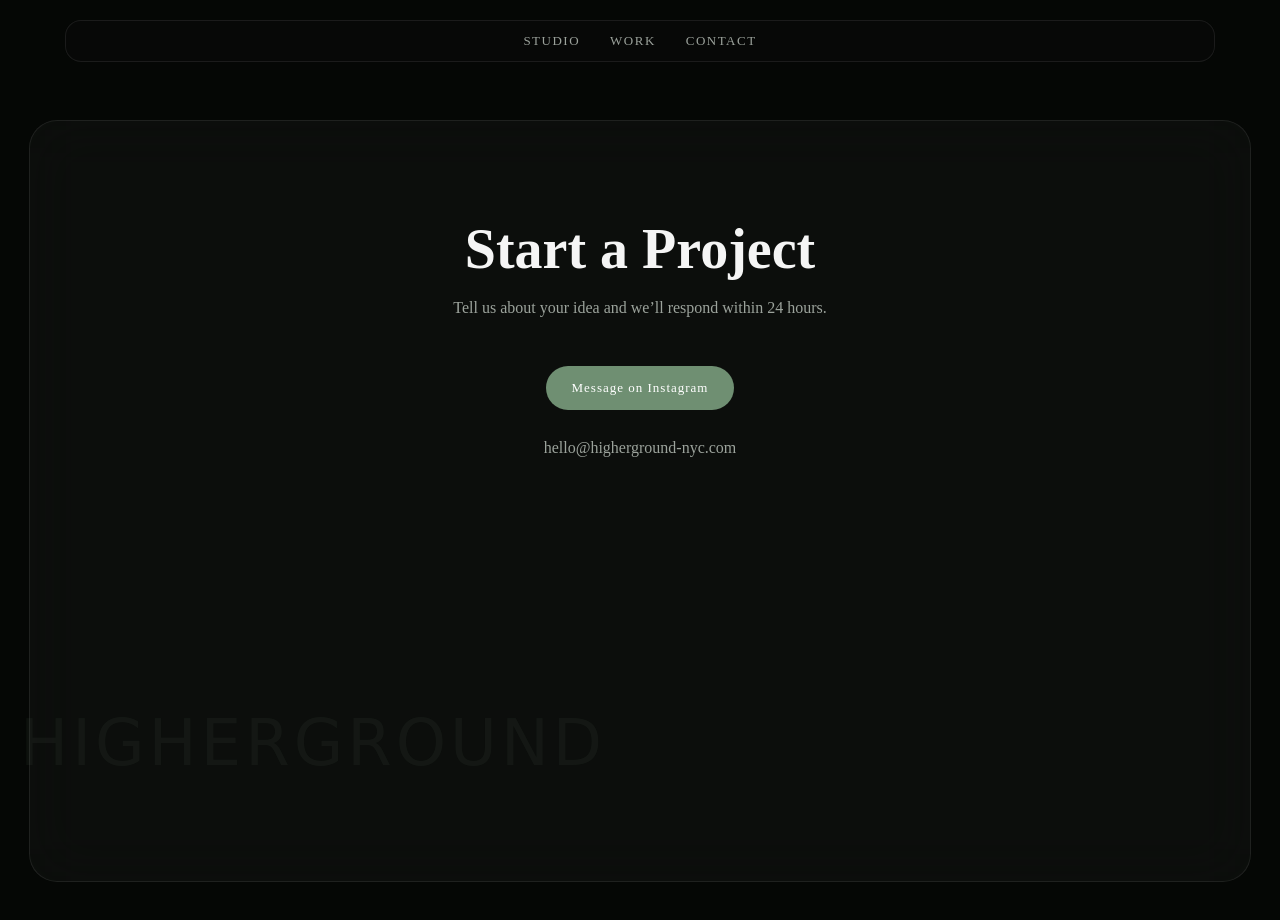
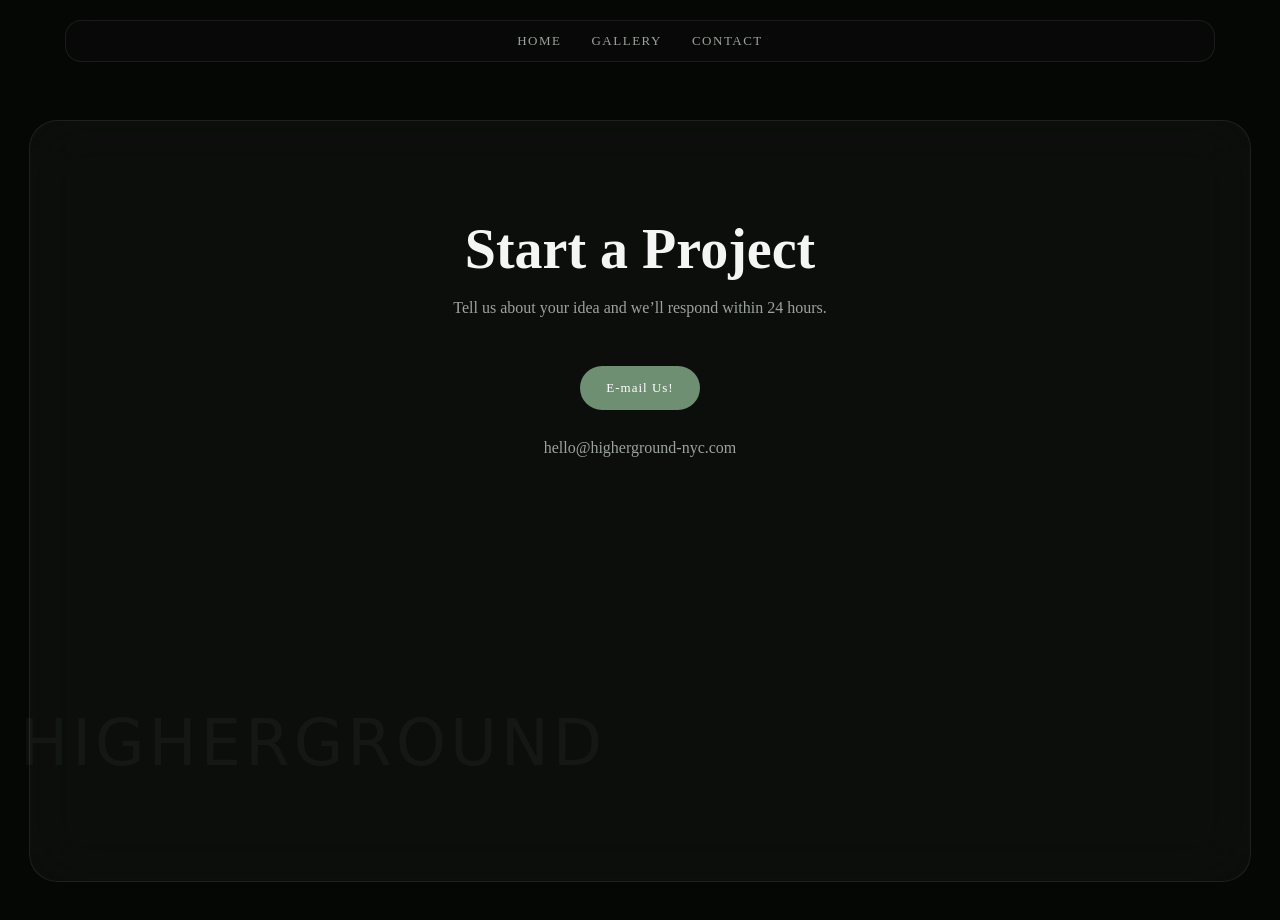
Before and after one commit to rosecancode92/higherground-site, a plain HTML site: page contact.html in a window 1280 px wide. Drawn offline with Linux system fonts and the light colour scheme; a web font is replaced by a local one.

Commit message:
Update navigation links and contact button text

```diff
--- a/contact.html
+++ b/contact.html
@@ -23,8 +23,8 @@
 
 <nav class="nav">
   <div class="nav-links">
-    <a href="index.html">Studio</a>
-    <a href="shop.html">Work</a>
+    <a href="index.html">Home</a>
+    <a href="shop.html">Gallery</a>
     <a href="contact.html">Contact</a>
   </div>
 </nav>
@@ -39,7 +39,7 @@
     </p>
 
     <a href="https://instagram.com/higherground.nyc" target="_blank" class="btn">
-      Message on Instagram
+      E-mail Us!
     </a>
 
     <p class="about" style="margin-top:25px;">
```
